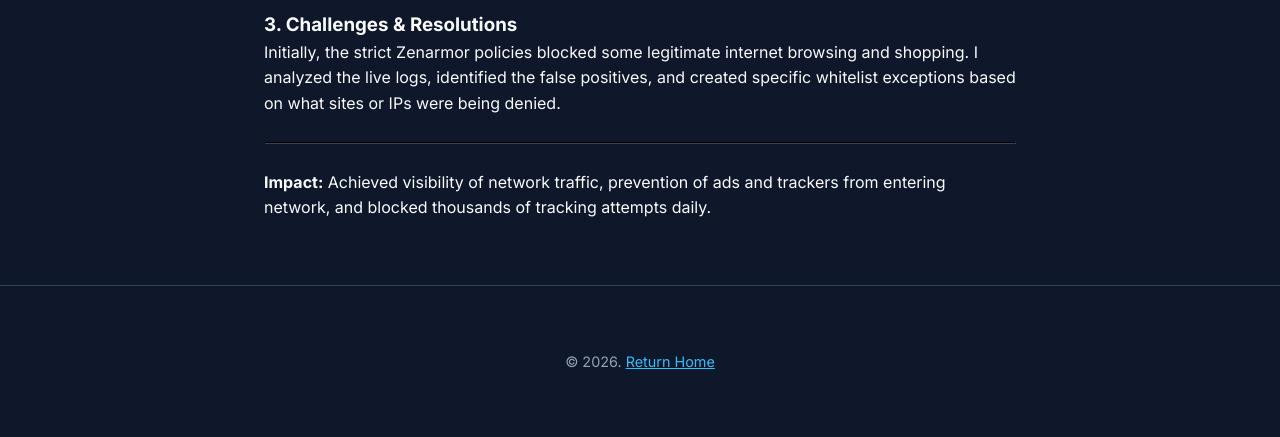
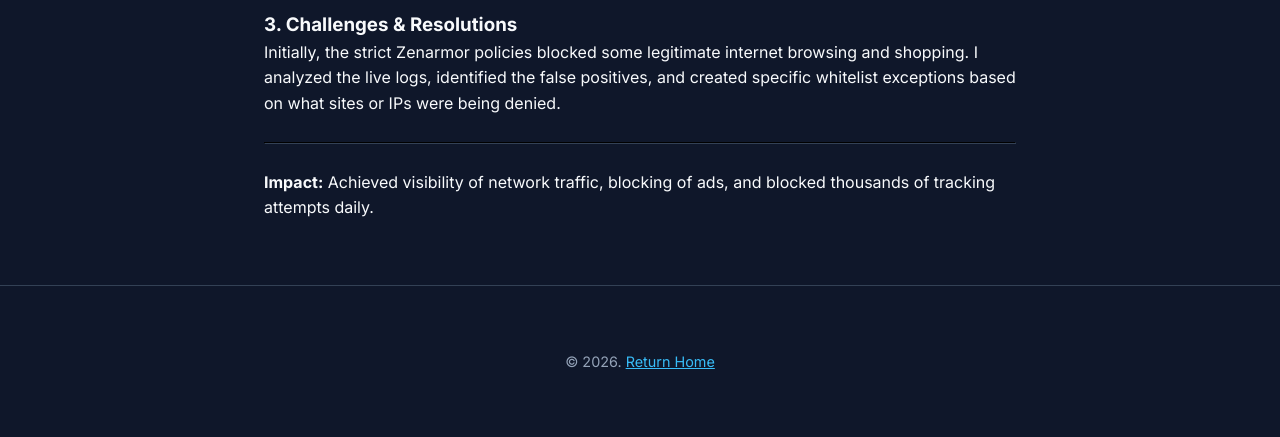
Before and after one commit to shanem105/my-portfolio, a plain HTML site: page Projects/firewall.html in a window 1280 px wide. Shown: the part 683-1120 px from the top of the page. Drawn offline with Linux system fonts and the light colour scheme.

Commit message:
Grammatical Errors

```diff
--- a/Projects/firewall.html
+++ b/Projects/firewall.html
@@ -53,7 +53,7 @@
 
         <br><hr style="border-color:#334155"><br>
 
-        <p><strong>Impact:</strong> Achieved visibility of network traffic, prevention of ads and trackers from entering network, and blocked thousands of tracking attempts daily.</p>
+        <p><strong>Impact:</strong> Achieved visibility of network traffic, blocking of ads, and blocked thousands of tracking attempts daily.</p>
     </div>
 
     <footer>
```
